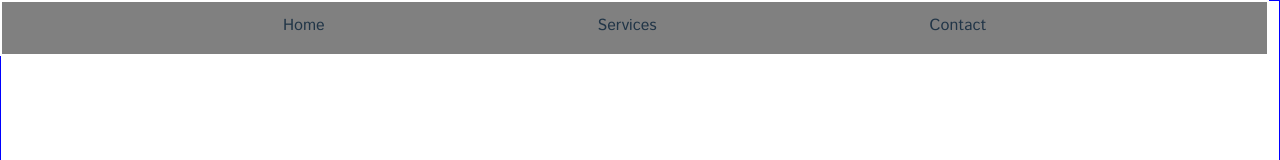
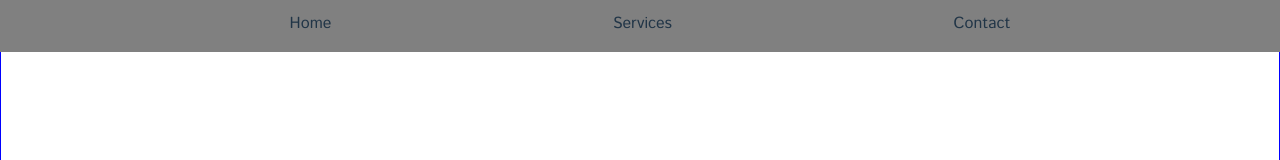
Before and after one commit to Erodri6z/Andys-GT-Roofing, a React (Vite) app: page / in a window 1280 px wide. Shown: the top 160 px of the page. Built offline with nearby package versions, Linux system fonts and the light colour scheme.

Commit message:
add some css to the nav

```diff
--- a/src/components/contact/contact.css
+++ b/src/components/contact/contact.css
@@ -17,6 +17,8 @@
   height: 90vh;
 }
 .google-map{
+  border: solid white 1px;
+  border-radius: 20px;
   width: 99%;
   height: 100%;
 }
--- a/src/components/nav/nav.css
+++ b/src/components/nav/nav.css
@@ -4,9 +4,9 @@
   justify-content: space-evenly;
   background-color: grey;
   height: 2rem;
-  width: 97.3vw;
+  width: 100vw;
   padding: 10px;
-  border: 2px solid white;
+  /* border: 2px solid white; */
   z-index: 99;
 }
 
```
